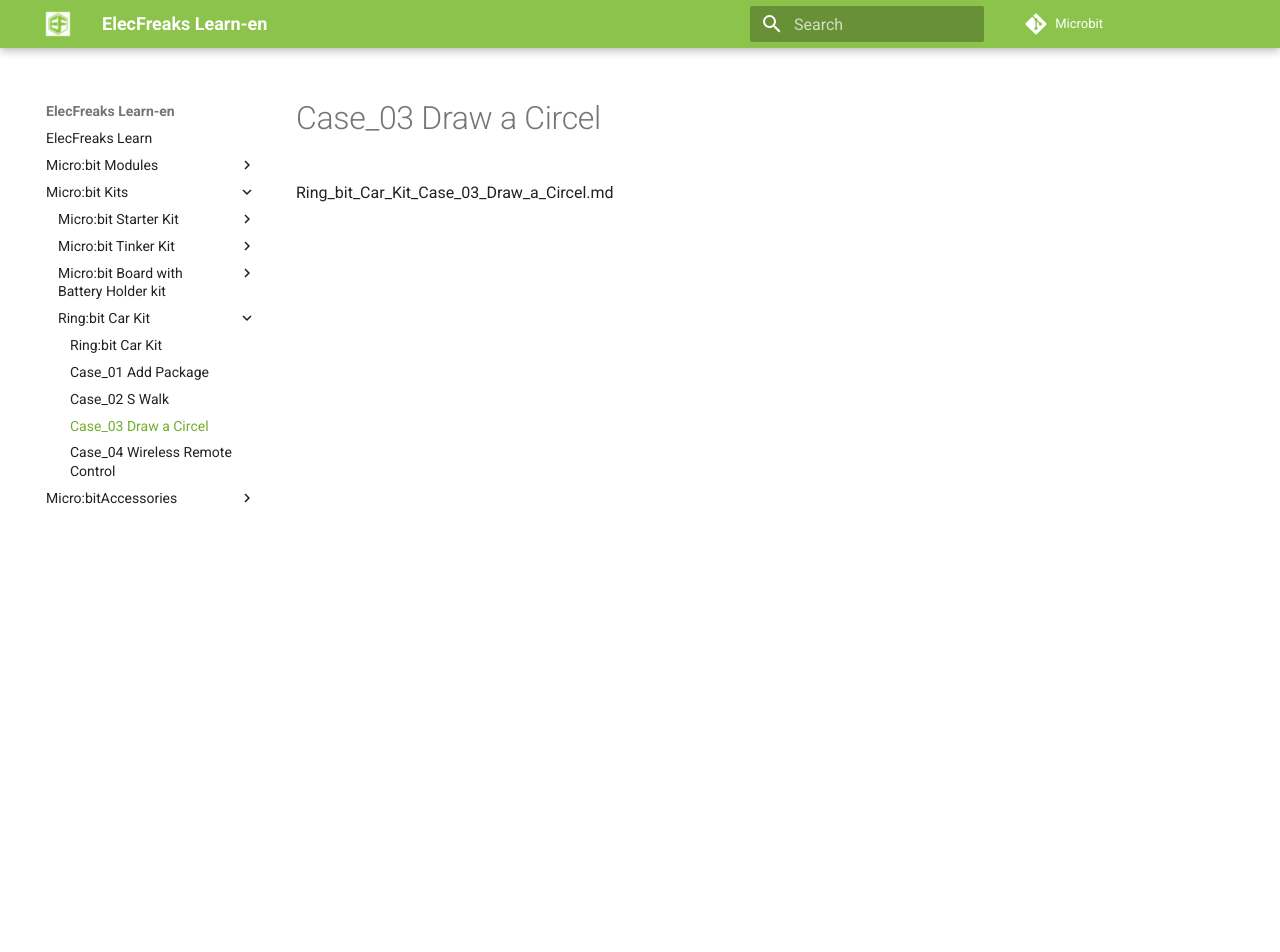
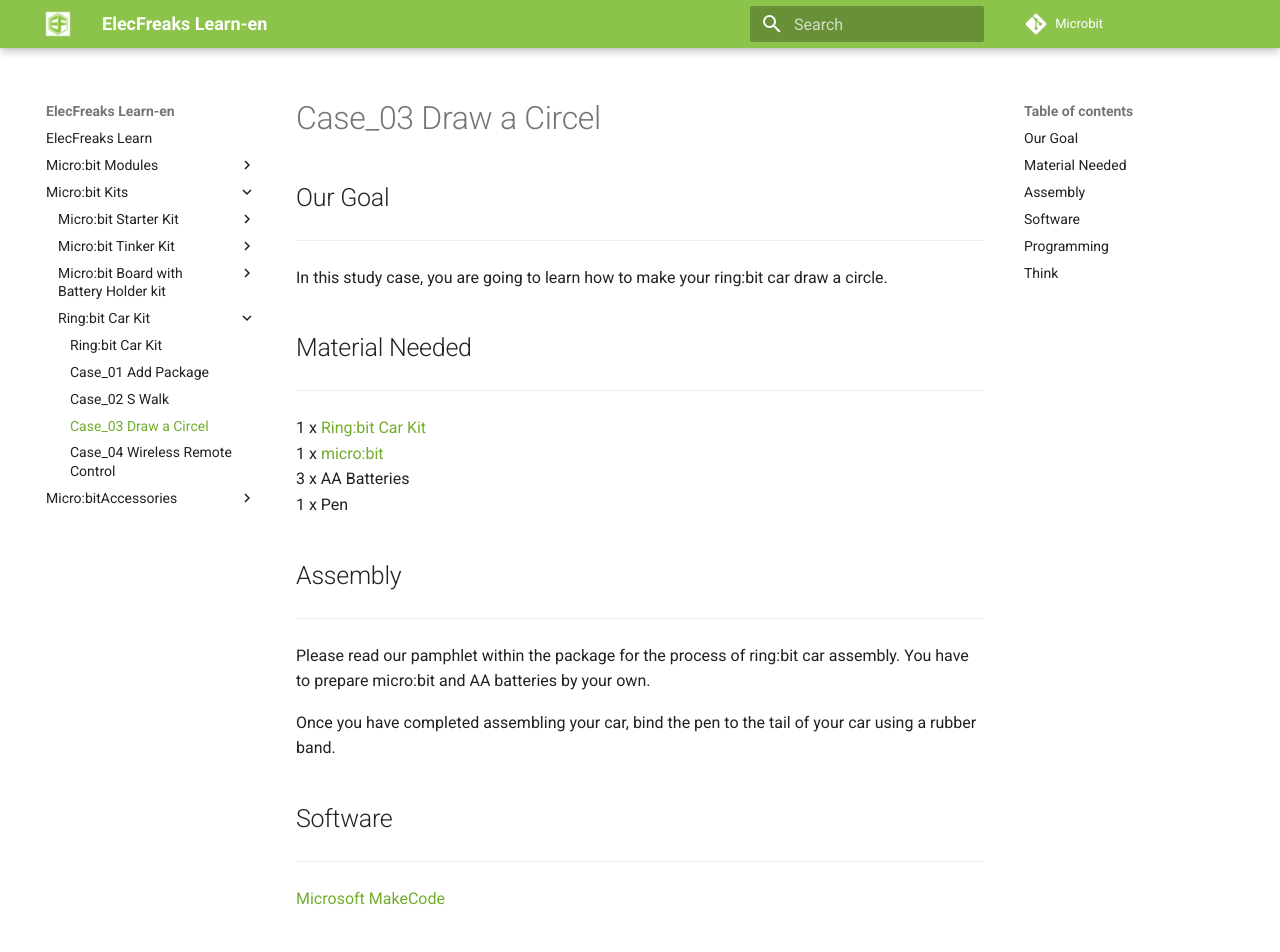
Before and after one commit to lvsongsongsong/learn-en, an MkDocs documentation site: the page built from docs/Ring_bit_Car_Kit_Case_03_Draw_a_Circel.md, in a window 1280 px wide and 1400 px high. Shown: the top 952 px of the window. Built offline with MkDocs 1.6.1 and Material for MkDocs 9.7.7, drawn with Linux system fonts in a browser that asks for light colours; comment, search, counter and statistics services are not loaded; old or Windows-style settings are respelled for this version of MkDocs; some of the changed text lies outside the part shown.

Commit message:
Update Ring_bit_Car_Kit_Case_03_Draw_a_Circel.md

```diff
--- a/docs/Ring_bit_Car_Kit_Case_03_Draw_a_Circel.md
+++ b/docs/Ring_bit_Car_Kit_Case_03_Draw_a_Circel.md
@@ -1 +1,35 @@
-Ring_bit_Car_Kit_Case_03_Draw_a_Circel.md
+
+## Our Goal
+---
+In this study case, you are going to learn how to make your ring:bit car draw a circle.
+
+## Material Needed
+---
+1 x [Ring:bit Car Kit](http://www.elecfreaks.com/estore/ring-bit-car-mirco-bit-educational-smart-robot-kit-for-kids.html)
+1 x [micro:bit](http://www.elecfreaks.com/estore/bbc-micro-bit-board-for-coding-programming.html)
+3 x AA Batteries
+1 x Pen
+
+## Assembly
+---
+Please read our pamphlet within the package for the process of ring:bit car assembly. You have to prepare micro:bit and AA batteries by your own.
+
+Once you have completed assembling your car, bind the pen to the tail of your car using a rubber band.
+
+## Software
+---
+[Microsoft MakeCode](https://makecode.microbit.org)
+
+## Programming
+---
+
+For the whole program, please refer to the link here: [https://makecode.microbit.org/_VUcg0t2yKEfW](https://makecode.microbit.org/_VUcg0t2yKEfW)
+
+Or, you can download it directly by the website below.
+
+<div style="position:relative;height:0;padding-bottom:70%;overflow:hidden;"><iframe style="position:absolute;top:0;left:0;width:100%;height:100%;" src="https://makecode.microbit.org/#pub:_VUcg0t2yKEfW" frameborder="0" sandbox="allow-popups allow-forms allow-scripts allow-same-origin"></iframe></div>
+
+
+## Think
+---
+How to make your ring:bit car run a square path?
```
